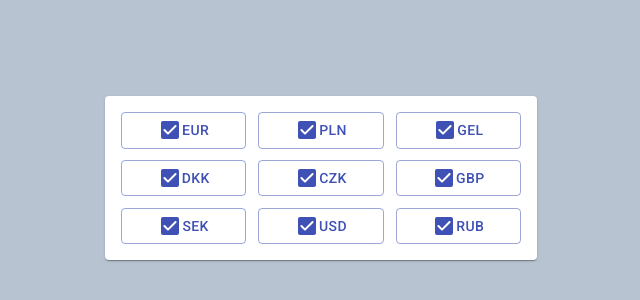
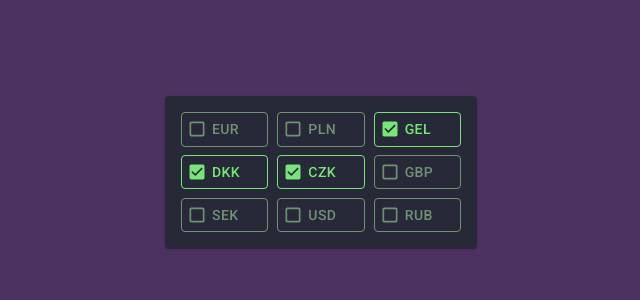
Before and after one commit to ritvarsbiksis/currency-selection-component, a React (Create React App) app: page / in a window 1280 px wide. Shown: the part 184-484 px from the top of the page, without its empty margins (319-959 px from the left). Built offline with nearby package versions, Linux system fonts and the light colour scheme.

Commit message:
:lipstick: Udate app main styles.

```diff
--- a/package.json
+++ b/package.json
@@ -5,12 +5,14 @@
   "dependencies": {
     "@material-ui/core": "^4.3.1",
     "@material-ui/icons": "^4.2.1",
+    "@types/classnames": "^2.2.9",
     "@types/jest": "24.0.17",
     "@types/lodash": "^4.14.136",
     "@types/material-ui": "^0.21.6",
     "@types/node": "12.7.0",
     "@types/react": "16.8.24",
     "@types/react-dom": "16.8.5",
+    "classnames": "^2.2.6",
     "lodash": "^4.17.15",
     "react": "^16.8.6",
     "react-dom": "^16.8.6",
--- a/public/index.html
+++ b/public/index.html
@@ -37,7 +37,7 @@
 
     body {
       font-family: sans-serif;
-      background-color: #b7c3d0;
+      background-color: rgba(56, 28, 80, 0.9);
     }
   </style>
 </head>
--- a/src/components/App.tsx
+++ b/src/components/App.tsx
@@ -7,11 +7,12 @@ import { ButtonsGroup } from './ButtonsGroup'
 const stylesApp = (theme: Theme) =>
   createStyles({
     root: {
-      width: '400px',
       padding: theme.spacing(2),
       position: 'absolute',
-      left: 'calc(50% - 216px)',
-      top: 'calc(50% - 120px)'
+      width: '280px',
+      left: 'calc(50% - 156px)',
+      top: 'calc(50% - 120px)',
+      backgroundColor: 'rgba(30, 38, 47, .8)'
     }
   })
 
--- a/src/components/ButtonsGroup.tsx
+++ b/src/components/ButtonsGroup.tsx
@@ -1,10 +1,9 @@
 import React, { Component } from 'react'
-import { Button } from '@material-ui/core'
 import { Theme, WithStyles, createStyles, withStyles } from '@material-ui/core/styles'
 import _ from 'lodash'
-import { CheckBoxRounded } from '@material-ui/icons'
 
 import { availableCurrency } from '../utils/initialData'
+import { CurrencyBtn, CurrencyBtnProps } from './CurrencyBtn'
 
 const styleButtonsGroup = (theme: Theme) =>
   createStyles({
@@ -13,10 +12,6 @@ const styleButtonsGroup = (theme: Theme) =>
       flexWrap: 'wrap',
       justifyContent: 'space-between',
       alignContent: 'space-between'
-    },
-    margin: {
-      flexBasis: 'calc(33.33% - 8px)'
-      //   margin: theme.spacing(1)
     }
   })
 
@@ -30,7 +25,7 @@ class _ButtonsGroup extends Component<Props> {
     return (
       <div
         {...{
-          style: { height: `calc(${rows} * 44px)` },
+          style: { height: `calc(${rows} * 40px)` },
           className: classes.root
         }}>
         {this.renderButtonList()}
@@ -39,21 +34,11 @@ class _ButtonsGroup extends Component<Props> {
   }
 
   renderButtonList = () => {
-    const { classes } = this.props
-
     return _.map(availableCurrency, (currency: string, key: string) => {
       return (
-        <Button
-          {...{
-            variant: 'outlined',
-            size: 'medium',
-            color: 'primary',
-            className: classes.margin,
-            key
-          }}>
-          <CheckBoxRounded />
+        <CurrencyBtn {...{ key, checkedCurrency: _.includes([ 'CZK', 'DKK', 'GEL' ], currency) }}>
           {currency}
-        </Button>
+        </CurrencyBtn>
       )
     })
   }
--- /dev/null
+++ b/src/components/CurrencyBtn.tsx
@@ -0,0 +1,64 @@
+import React, { Component } from 'react'
+import { Button } from '@material-ui/core'
+import { Theme, WithStyles, withStyles } from '@material-ui/core/styles'
+import { CheckBoxRounded, CheckBoxOutlineBlankRounded } from '@material-ui/icons'
+import cx from 'classnames'
+
+const styleCurrencyBtn = (theme: Theme) => {
+  return {
+    root: {
+      padding: '4px 5px',
+      flexBasis: 'calc(33.33% - 6px)'
+    },
+    label: {
+      justifyContent: 'left'
+    },
+    icon: {
+      marginRight: '5px',
+      width: '20px'
+    },
+    outlinedPrimary: {
+      color: 'rgba(131, 173, 131, 0.8)',
+      border: '1px solid rgba(131, 173, 131, 0.8)',
+      '&:hover': {
+        border: '1px solid rgba(125, 152, 125, 0.8)',
+        backgroundColor: 'rgba(26, 4, 45, 0.15)'
+      }
+    },
+    checked: {
+      color: 'rgb(119, 230, 119)',
+      border: '1px solid rgb(119, 230, 119)'
+    }
+  }
+}
+
+export interface CurrencyBtnProps extends WithStyles<typeof styleCurrencyBtn> {
+  checkedCurrency: boolean
+}
+
+class _CurrencyBtn extends Component<CurrencyBtnProps> {
+  render () {
+    const { classes, children, checkedCurrency, ...rest } = this.props
+
+    return (
+      <Button
+        {...{
+          variant: 'outlined',
+          size: 'medium',
+          color: 'primary',
+          className: cx(classes.root, { [classes.checked]: checkedCurrency }),
+          classes: { label: classes.label, outlinedPrimary: classes.outlinedPrimary },
+          ...rest
+        }}>
+        {checkedCurrency ? (
+          <CheckBoxRounded {...{ className: classes.icon }} />
+        ) : (
+          <CheckBoxOutlineBlankRounded {...{ className: classes.icon }} />
+        )}
+        {children}
+      </Button>
+    )
+  }
+}
+
+export const CurrencyBtn = withStyles(styleCurrencyBtn)(_CurrencyBtn)
```
